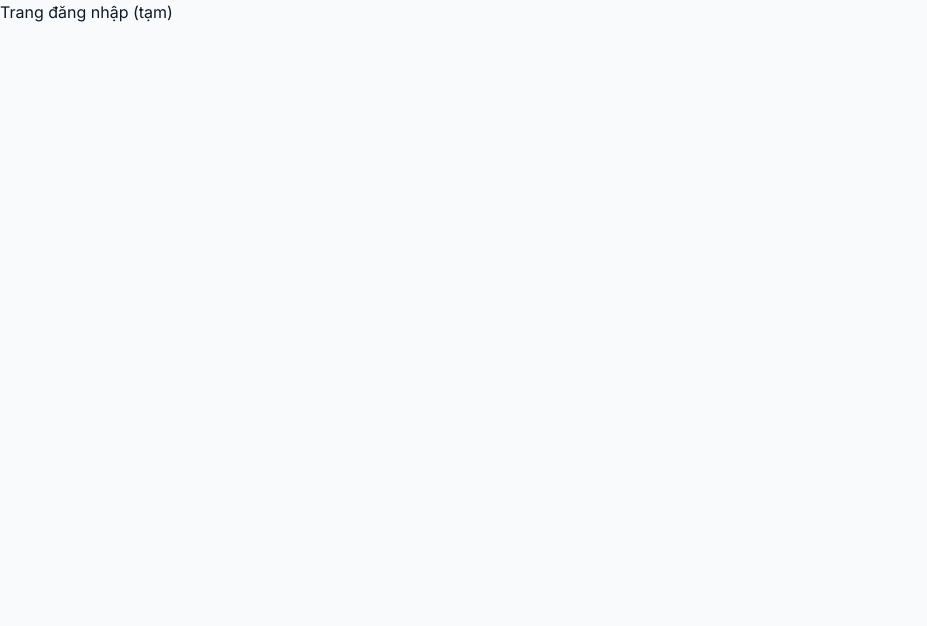
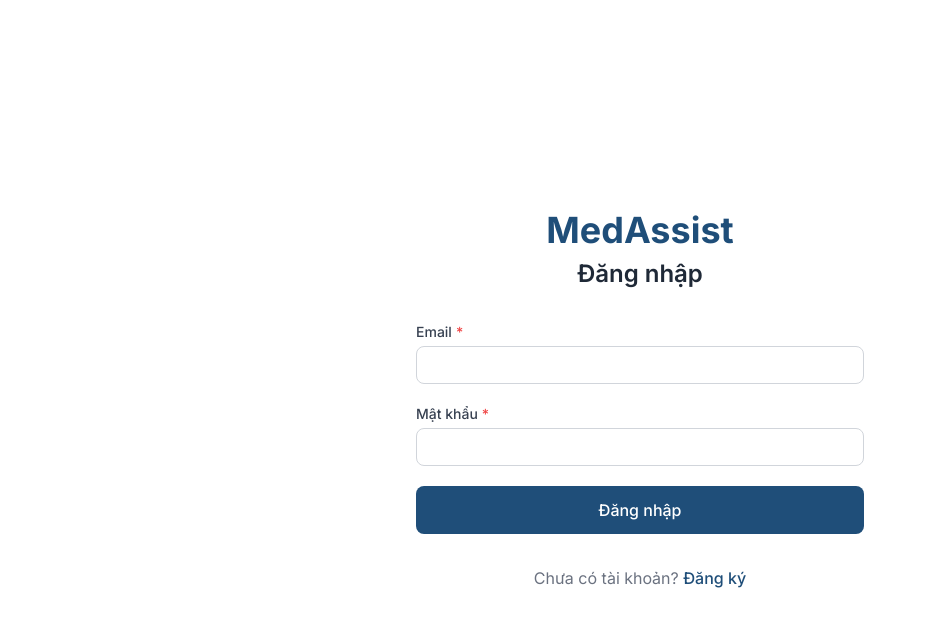
Before and after one commit to HoangAnh-ToiChoi/MedAssist-Project-AI-Drug-Recommendation-System, a React (Vite) app in the folder frontend/: page / in a window 1280 px wide. Shown: the top 626 px of the page, without its empty margins (0-927 px from the left). Built offline with nearby package versions, Linux system fonts and the light colour scheme; no server answers.

Commit message:
CHCKNSPC-44 KHOA hoan thien UI dang nhap va luu token

```diff
--- a/frontend/src/pages/Login.jsx
+++ b/frontend/src/pages/Login.jsx
@@ -1,8 +1,51 @@
-// src/pages/Login.jsx
-import React from 'react';
+import React, { useState } from 'react';
+import { Link, useNavigate } from 'react-router-dom';
+import Input from '../components/common/Input';
+import Button from '../components/common/Button';
+import api from '../services/api';
 
 const Login = () => {
-  return <div>Trang đăng nhập (tạm)</div>;
+  const [email, setEmail] = useState('');
+  const [password, setPassword] = useState('');
+  const [error, setError] = useState('');
+  const [loading, setLoading] = useState(false);
+  const navigate = useNavigate();
+
+  const handleSubmit = async (e) => {
+    e.preventDefault();
+    setError('');
+    setLoading(true);
+    try {
+      const response = await api.post('/auth/login', { email, password });
+      localStorage.setItem('accessToken', response.data.accessToken);
+      localStorage.setItem('refreshToken', response.data.refreshToken);
+      localStorage.setItem('user', JSON.stringify(response.data.user));
+      navigate('/symptoms');
+    } catch (err) {
+      setError(err.response?.data?.message || 'Sai email hoặc mật khẩu');
+    } finally {
+      setLoading(false);
+    }
+  };
+
+  return (
+    <div className="min-h-screen bg-white flex flex-col justify-center items-center px-4">
+      <div className="w-full max-w-md">
+        <h1 className="text-4xl font-bold text-primary text-center mb-2">MedAssist</h1>
+        <h2 className="text-2xl font-semibold text-gray-800 text-center mb-8">Đăng nhập</h2>
+        {error && <div className="bg-red-50 text-red-600 p-3 rounded-xl mb-4 text-sm">{error}</div>}
+        <form onSubmit={handleSubmit} className="space-y-5">
+          <Input label="Email" type="email" value={email} onChange={(e) => setEmail(e.target.value)} required />
+          <Input label="Mật khẩu" type="password" value={password} onChange={(e) => setPassword(e.target.value)} required />
+          <Button type="submit" variant="primary" size="lg" className="w-full mt-2" loading={loading}>Đăng nhập</Button>
+        </form>
+        <div className="text-center mt-8">
+          <span className="text-gray-500">Chưa có tài khoản? </span>
+          <Link to="/register" className="text-primary font-medium hover:underline">Đăng ký</Link>
+        </div>
+      </div>
+    </div>
+  );
 };
 
 export default Login;
--- a/frontend/src/pages/Register.jsx
+++ b/frontend/src/pages/Register.jsx
@@ -16,7 +16,7 @@ const Register = () => {
   const validate = () => {
     if (!fullName.trim()) return 'Họ và tên không được để trống';
     if (!email.trim()) return 'Email không được để trống';
-    if (password.length < 6) return 'Mật khẩu phải có ít nhất 6 ký tự';
+    if (password.length < 8) return 'Mật khẩu phải có ít nhất 8 ký tự';
     if (password !== confirmPassword) return 'Mật khẩu xác nhận không khớp';
     return null;
   };
--- a/frontend/src/services/api.js
+++ b/frontend/src/services/api.js
@@ -2,7 +2,7 @@
 import axios from 'axios'
 
 // Base URL lay tu bien moi truong, fallback ve localhost
-const API_BASE_URL = import.meta.env.VITE_API_URL || 'http://localhost:3000'
+const API_BASE_URL = import.meta.env.VITE_API_URL || 'http://localhost:3000/api/v1'
 
 // Tao instance axios voi cau hinh mac dinh
 const api = axios.create({
```
